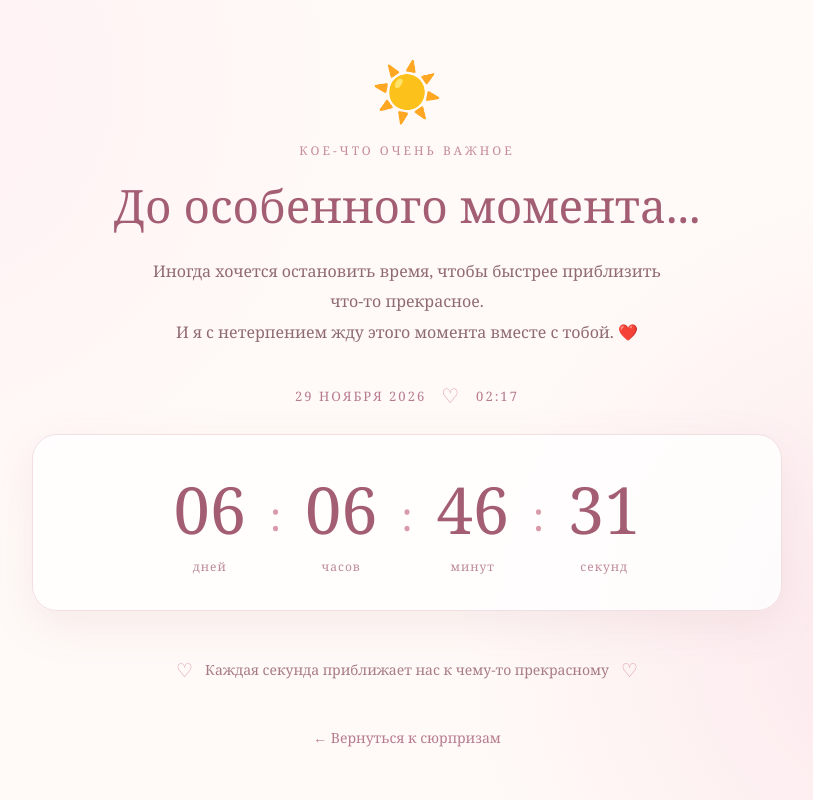
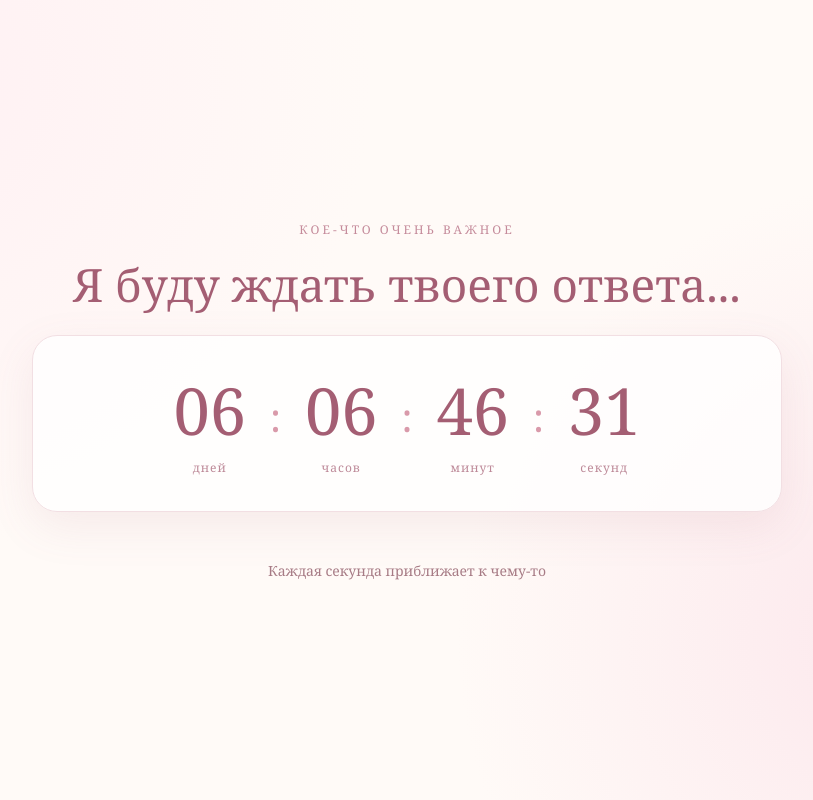
Before and after one commit to nehaevbogdan16-svg/nastenka, a plain HTML site: page countdown.html in a window 1280 px wide. Shown: the whole page, without its empty margins (233-1046 px from the left). Drawn offline with Linux system fonts and the light colour scheme.

Commit message:
Revise countdown.html text and title
Updated the countdown page content and title.

```diff
--- a/countdown.html
+++ b/countdown.html
@@ -8,7 +8,7 @@
 
     <meta name="viewport" content="width=device-width, initial-scale=1.0">
 
-    <title>Особенный момент ❤️</title>
+    <title>♡</title>
 
     <link rel="stylesheet" href="style.css">
 
@@ -18,7 +18,7 @@
 
     <main class="countdown-container">
 
-        <div class="countdown-sun">☀️</div>
+        <div class="countdown-sun"></div>
 
         <div class="countdown-kicker">
 
@@ -26,29 +26,10 @@
 
         </div>
 
-        <h1>До особенного момента...</h1>
+        <h1>Я буду ждать твоего ответа...</h1>
 
-        <p class="countdown-description">
 
-            Иногда хочется остановить время,
 
-            чтобы быстрее приблизить что-то прекрасное.
-
-            <br>
-
-            И я с нетерпением жду этого момента вместе с тобой. ❤️
-
-        </p>
-
-        <div class="countdown-date">
-
-            <span>29 НОЯБРЯ 2026</span>
-
-            <span class="countdown-date-divider">♡</span>
-
-            <span>02:17</span>
-
-        </div>
 
         <div class="countdown-card">
 
@@ -94,19 +75,15 @@
 
         <div class="countdown-bottom">
 
-            <span>♡</span>
 
-            <p>Каждая секунда приближает нас к чему-то прекрасному</p>
 
-            <span>♡</span>
+            <p>Каждая секунда приближает к чему-то</p>
+
+
 
         </div>
 
-        <a href="surprises.html" class="countdown-back">
 
-            ← Вернуться к сюрпризам
-
-        </a>
 
     </main>
 
```
